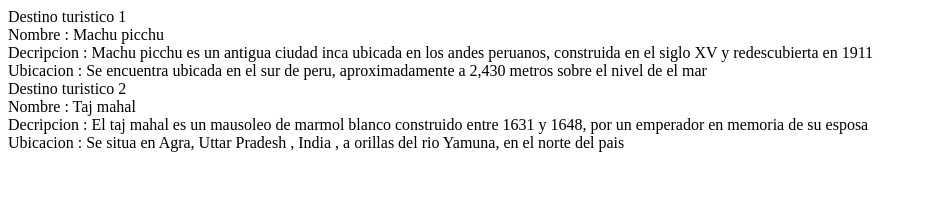
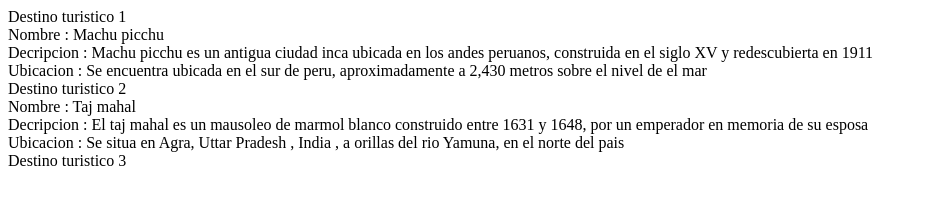
Before and after one commit to MauroC18/punto2_parcial, a plain HTML site: page index.html in a window 1280 px wide. Shown: the whole page, without its empty margins (0-927 px from the left). Drawn offline with Linux system fonts and the light colour scheme.

Commit message:
destino 3

```diff
--- a/index.html
+++ b/index.html
@@ -15,5 +15,8 @@
     <div>Nombre : Taj mahal</div>
     <div>Decripcion : El taj mahal es un mausoleo de marmol blanco construido entre 1631 y 1648, por un emperador en memoria de su esposa</div>
     <div>Ubicacion : Se situa en Agra, Uttar Pradesh , India , a orillas del rio Yamuna, en el norte del pais </div>
+
+
+    <div>Destino turistico 3 </div>
 </body>
 </html>
```
